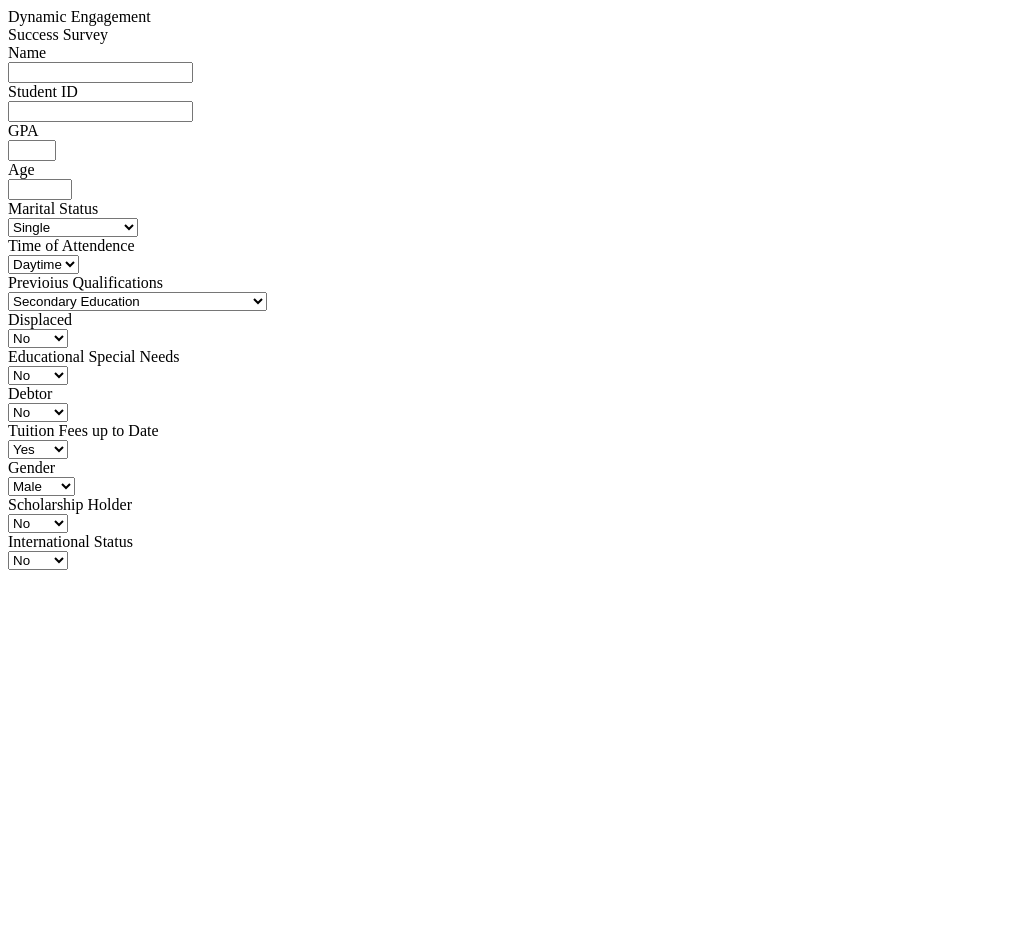
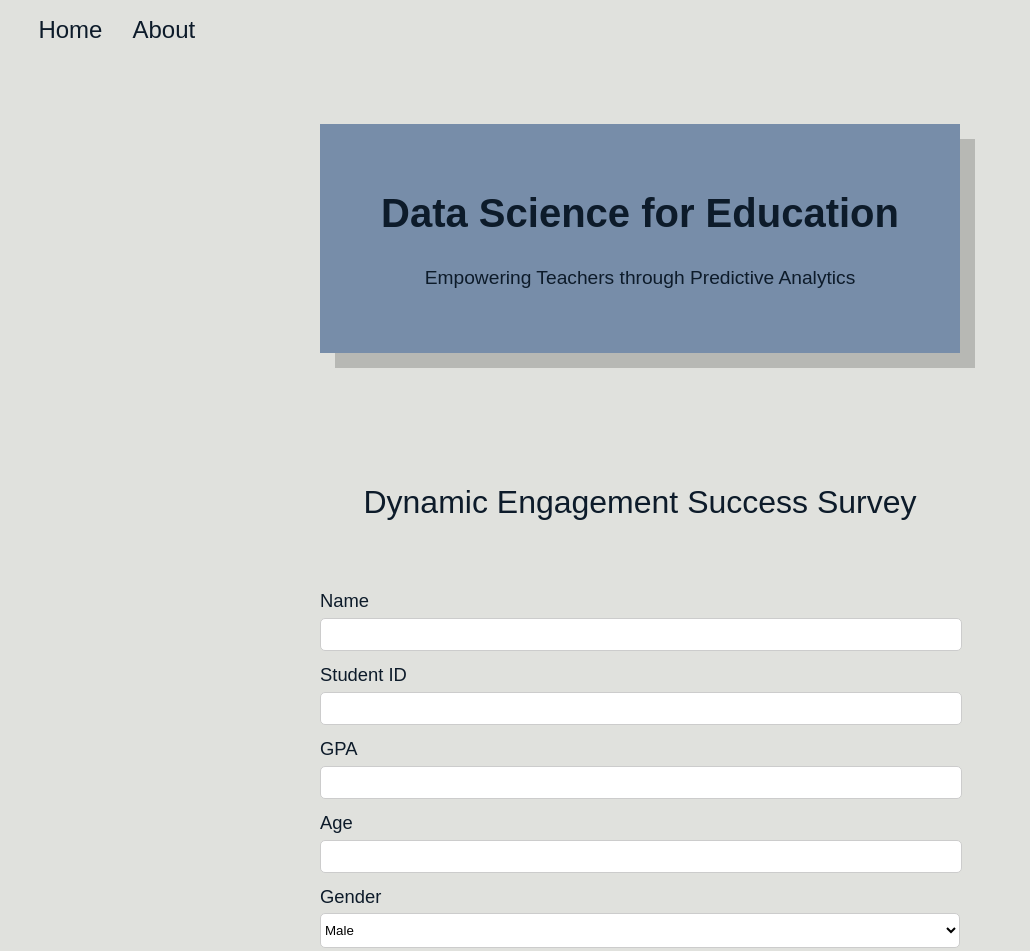
Before and after one commit to ArjunMadana/tidal-hackathon-education, a plain HTML site: page Web/index.html in a window 1280 px wide. Shown: the top 951 px of the page, without its empty margins (0-1030 px from the left). Before the commit the page ends 800 px from the top, so only its background shows below. Drawn offline with Linux system fonts and the light colour scheme.

Commit message:
Style sheet, updated index and about pages

```diff
--- /dev/null
+++ b/Web/StyleSheet.css
@@ -0,0 +1,110 @@
+body {
+    font-family: 'Arial', sans-serif;
+    margin: 0;
+    padding: 0;
+    justify-content: center;
+    height: 100vh;
+    background-color: #E0E1DD;
+}
+
+h1 {
+    text-align: center;
+    color: #0D1B2A;
+    font-size: 2.5em;
+}
+
+p {
+    font-size: 1.2em;
+    line-height: 1.6;
+    text-align: center;
+}
+
+.header-div {
+    height: 20vh;
+    width: 50vw;
+    margin-left: auto;
+    margin-right: auto;
+    padding: 10vh 0 10vh 0;
+}
+
+.title-block {
+    padding: 5vh 0 5vh 0;
+    background-color: #778DA9;
+    box-shadow: 15px 15px #b7b8b4;
+}
+
+.title-bar {
+    padding-top: 2vh;
+    padding-left: 2vw;
+}
+
+.title-link {
+    text-decoration: none;
+    color: #0D1B2A;
+    font-size: 1.5em;
+    padding-left: 1vw;
+    padding-right: 1vw;
+}
+
+.body-header {
+    width: 95vw;
+    color: #0D1B2A;
+    font-size: 2em;
+    text-align: center;
+    padding: 2vh 0 0vh 0;
+    margin-left: auto;
+    margin-right: auto;
+}
+
+.body-text {
+    text-align: center;
+    width: 50vw;
+    padding-left: 25vw;
+    padding-right: 25vw;
+}
+
+.form-header {
+    width: 50vw;
+    color: #0D1B2A;
+    font-size: 1.15em;
+    text-align: left;
+    padding: 7vh 0vw 0vh 0vw;
+    line-height: 4vh;
+    margin-right: auto;
+    margin-left: auto;
+}
+
+.form-header input {
+    width: 100%;
+    padding: 1vh 0 1vh 0;
+    border-radius: 5px;
+    border: 1px solid #ccc;
+    transition: border-color 0.3s ease;
+  }
+
+  /* Highlight the input on focus */
+.form-header input:focus {
+border-color: #0D1B2A;
+}
+
+.form-header select {
+    width: 100%;
+    padding: 1vh 0 1vh 0;
+    border-radius: 5px;
+    border: 1px solid #ccc;
+    background-color: white;
+    transition: border-color 0.3s ease;
+}
+
+    /* Highlight the select on focus */
+.form-header select:focus {
+    border-color: #0D1B2A;
+}
+
+.form-header div {
+    padding-top: 1vh;
+}
+
+.middle-space {
+    height: 13vh;
+}
--- a/Web/index.html
+++ b/Web/index.html
@@ -4,13 +4,25 @@
 </head>
 
 <body>
-    <div id="title">
-        Dynamic Engagement
-        <div id="subtitle">
-        Success Survey
+    <title>Home</title>
+    <link href="StyleSheet.css" rel="stylesheet">
+    <header>
+        <div class="title-bar">
+            <a class="title-link" href="index.html">Home</a>
+            <a class="title-link" href="about.html">About</a>
         </div>
+        <div class="header-div">
+            <div class="title-block">
+                <h1>Data Science for Education</h1>
+                <p style="color:#0D1B2A">Empowering Teachers through Predictive Analytics</p>
+            </div>
+        </div>
+    </header>
+    <div class="middle-space"></div>
+    <div id="title" class="body-header">
+        Dynamic Engagement Success Survey
     </div>
-    <div id="input">
+    <div id="input" class="form-header">
         <div>
             Name<br>
             <input name='Name' id="Name">
@@ -30,6 +42,14 @@
             Age<br>
             <input type="number" min="1" max="100" name="Age" id="Age">
         </input>
+        </div>
+        <div>
+            Gender<br>
+            <select name='Gender' id="Gender">
+                <option value="Select">Select</option>
+                <option value="1" selected>Male</option>
+                <option value="0">Female</option>
+            </select>
         </div>
         <div>
             Marital Status<br>
@@ -53,7 +73,7 @@
             </select>
         </div>
         <div>
-            Previoius Qualifications<br>
+            Previous Qualifications<br>
         <select name='StudentQualifications' id="StudentQualifications">
             <option value="Select">Select</option>
             <option value="1" selected>Secondary Education</option>
@@ -75,7 +95,7 @@
             </select>
         </div>
         <div>
-            Displaced<br>
+            Recently Displaced/Relocated<br>
             <select name='Displaced' id="Displaced">
                 <option value="Select">Select</option>
                 <option value="1">Yes</option>
@@ -91,7 +111,7 @@
             </select>
         </div>
         <div>
-            Debtor<br>
+            Has Debt<br>
             <select name='Debtor' id="Debtor">
                 <option value="Select">Select</option>
                 <option value="1">Yes</option>
@@ -107,15 +127,7 @@
             </select>
         </div>
         <div>
-            Gender<br>
-            <select name='Gender' id="Gender">
-                <option value="Select">Select</option>
-                <option value="1" selected>Male</option>
-                <option value="0">Female</option>
-            </select>
-        </div>
-        <div>
-            Scholarship Holder <br>
+            Scholarship Recipient<br>
             <select name='ScholarshipHolder' id="ScholarshipHolder">
                 <option value="Select">Select</option>
                 <option value="1">Yes</option>
@@ -123,7 +135,7 @@
             </select>
         </div>
         <div>
-            International Status<br>
+            International Student<br>
             <select name='International' id="International">
                 <option value="Select">Select</option>
                 <option value="1">Yes</option>
@@ -131,5 +143,6 @@
             </select>
         </div>
     </div>
+    <div class="middle-space"></div>
 </body>
 </html>
```
Also changed, not shown: Web/about.html (+33 -3 lines).
